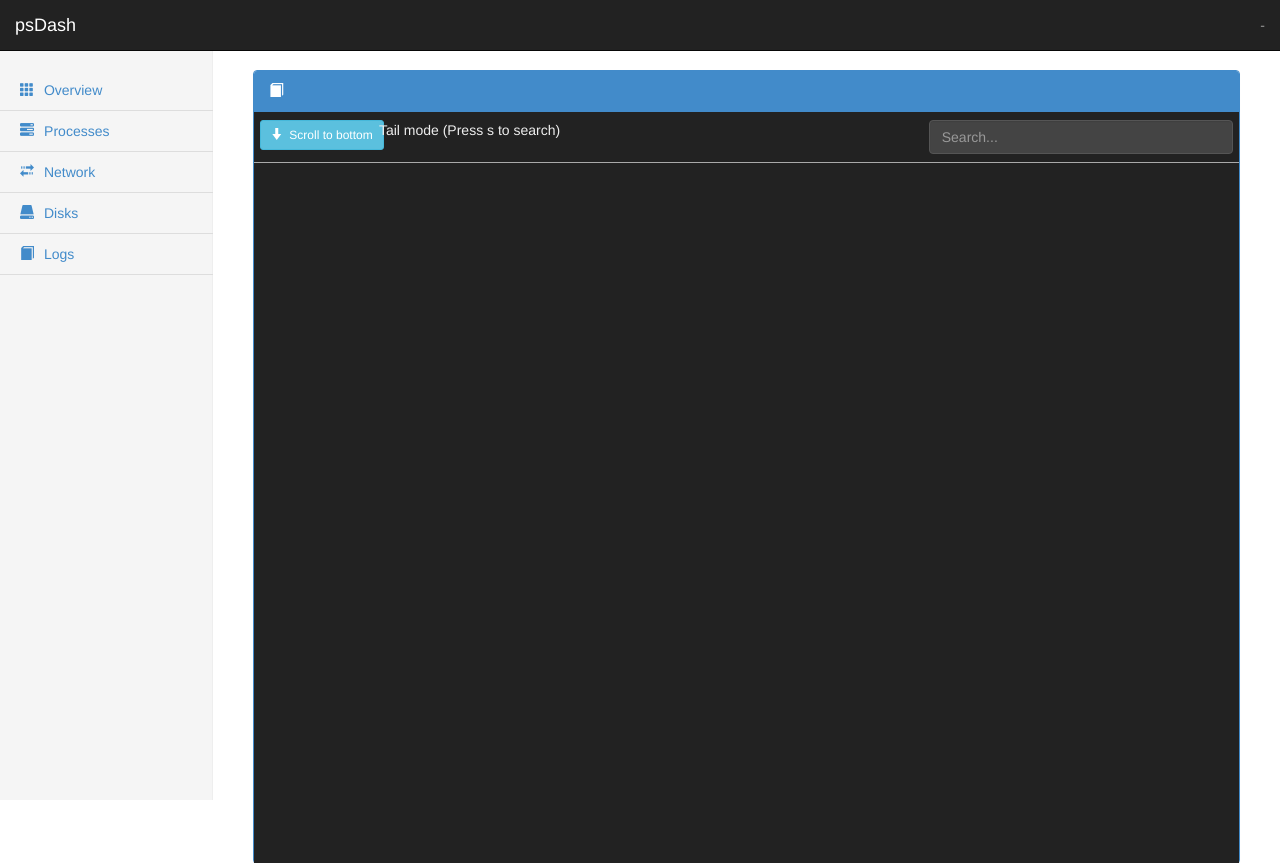
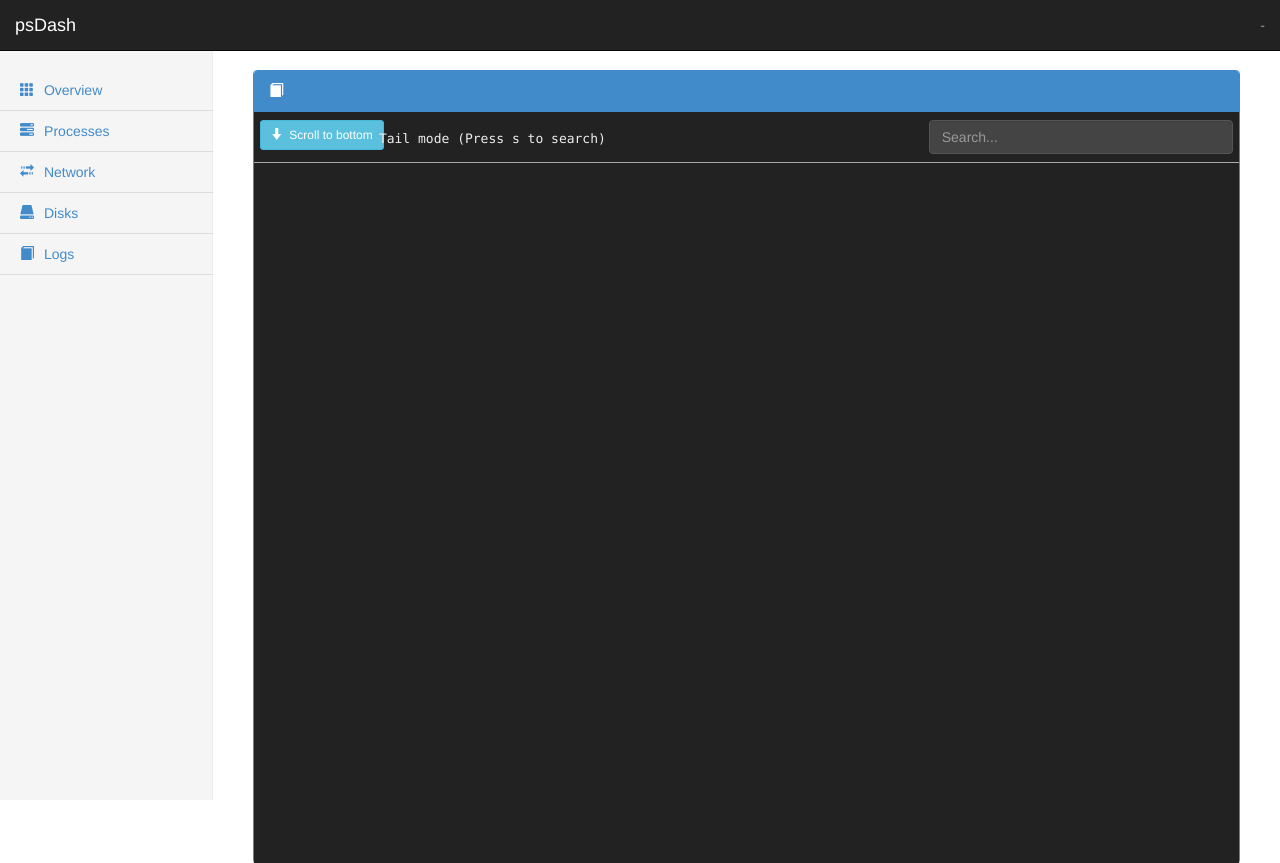
Before and after one commit to Jahaja/psdash, a Flask app: template psdash/templates/log.html in a window 1280 px wide. Shown: the top 863 px of the page. Run offline with Flask 2, Linux system fonts and the light colour scheme; the template is opened without the code that fills it, so the values that code supplies are empty; some libraries are stand-ins or nearby versions.

Commit message:
Missed to rename a css class

```diff
--- a/psdash/static/css/dashboard.css
+++ b/psdash/static/css/dashboard.css
@@ -175,7 +175,7 @@ span.glyphicon {
   color: #eee;
 }
 
-#log .controls .status-text, #logs .controls .mode-text {
+#log .controls .status-text, #log .controls .mode-text {
   padding-top: 10px;
   font-size: 13px;
   font-family: Menlo, Monaco, Consolas, "Courier New", monospace;
```
